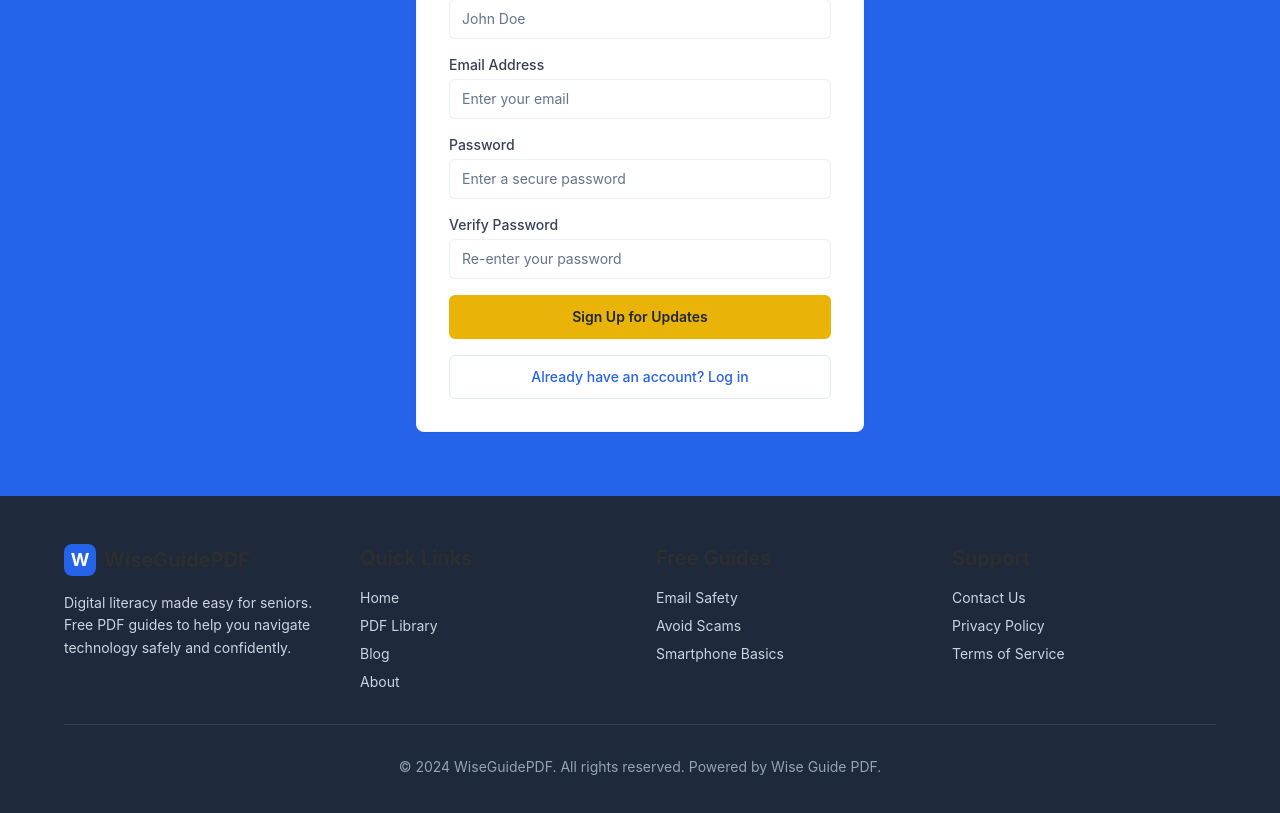
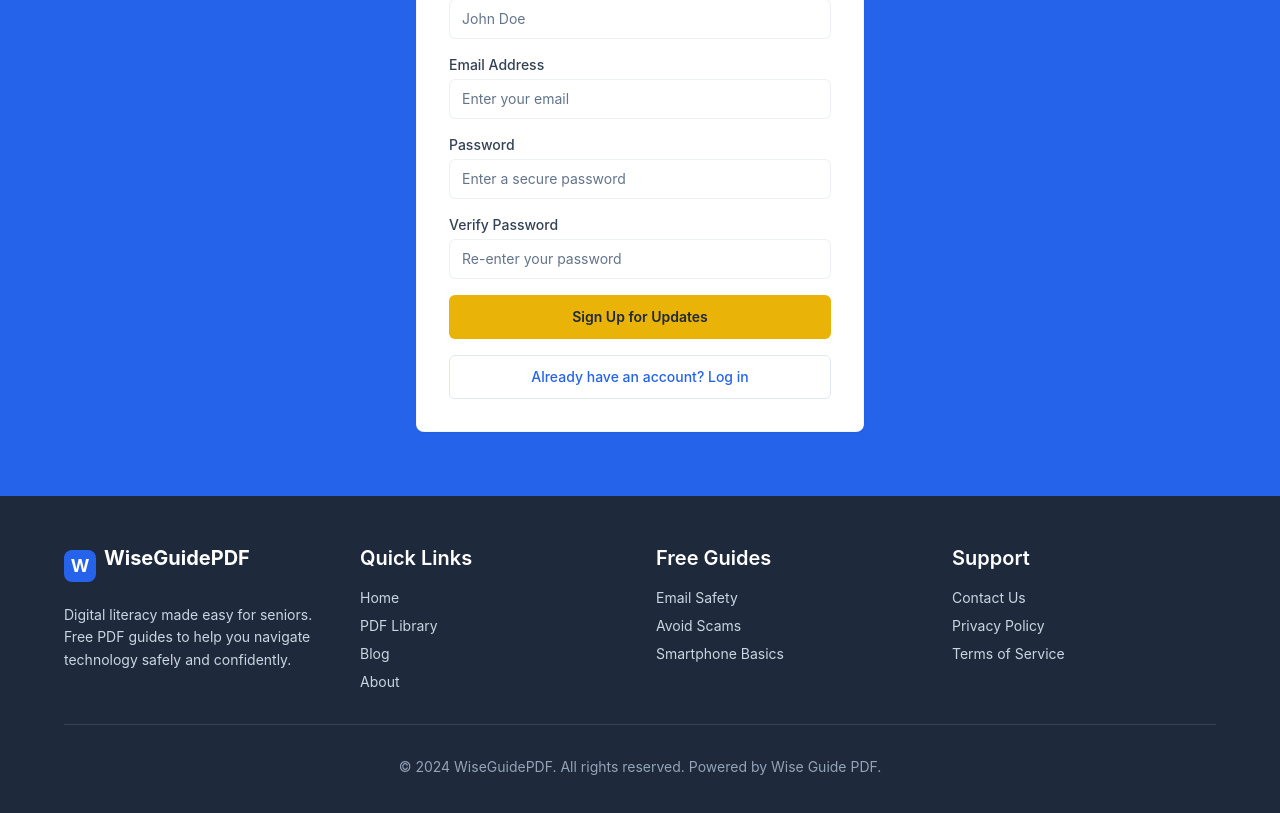
Before and after one commit to dannisherman/wiseguidepdf, a React (Vite) app: page / in a window 1280 px wide. Shown: the part 1607-2420 px from the top of the page. Built offline with nearby package versions, Linux system fonts and the light colour scheme.

Commit message:
Fix path import for Vite config

```diff
--- a/src/components/Footer.tsx
+++ b/src/components/Footer.tsx
@@ -10,7 +10,7 @@ const Footer: React.FC = () => {
               <div className="w-8 h-8 bg-blue-600 rounded-lg flex items-center justify-center">
                 <span className="text-white font-bold text-lg">W</span>
               </div>
-              <h3 className="text-xl font-bold">WiseGuidePDF</h3>
+              <h3 className="text-white text-xl font-bold mb-4">WiseGuidePDF</h3>
             </div>
             <p className="text-slate-300 text-sm leading-relaxed">
               Digital literacy made easy for seniors. Free PDF guides to help you navigate technology safely and confidently.
@@ -18,7 +18,7 @@ const Footer: React.FC = () => {
           </div>
 
           <div>
-            <h4 className="font-semibold mb-4">Quick Links</h4>
+            <h4 className="text-white font-semibold mb-4">Quick Links</h4>
             <ul className="space-y-2 text-sm">
               <li><a href="#" className="text-slate-300 hover:text-white transition-colors">Home</a></li>
               <li><a href="#" className="text-slate-300 hover:text-white transition-colors">PDF Library</a></li>
@@ -28,7 +28,7 @@ const Footer: React.FC = () => {
           </div>
 
           <div>
-            <h4 className="font-semibold mb-4">Free Guides</h4>
+            <h4 className="text-white font-semibold mb-4">Free Guides</h4>
             <ul className="space-y-2 text-sm">
               <li><a href="#" className="text-slate-300 hover:text-white transition-colors">Email Safety</a></li>
               <li><a href="#" className="text-slate-300 hover:text-white transition-colors">Avoid Scams</a></li>
@@ -37,7 +37,7 @@ const Footer: React.FC = () => {
           </div>
 
           <div>
-            <h4 className="font-semibold mb-4">Support</h4>
+            <h4 className="text-white font-semibold mb-4">Support</h4>
             <ul className="space-y-2 text-sm">
               <li><a href="#" className="text-slate-300 hover:text-white transition-colors">Contact Us</a></li>
               <li><a href="#" className="text-slate-300 hover:text-white transition-colors">Privacy Policy</a></li>
```
